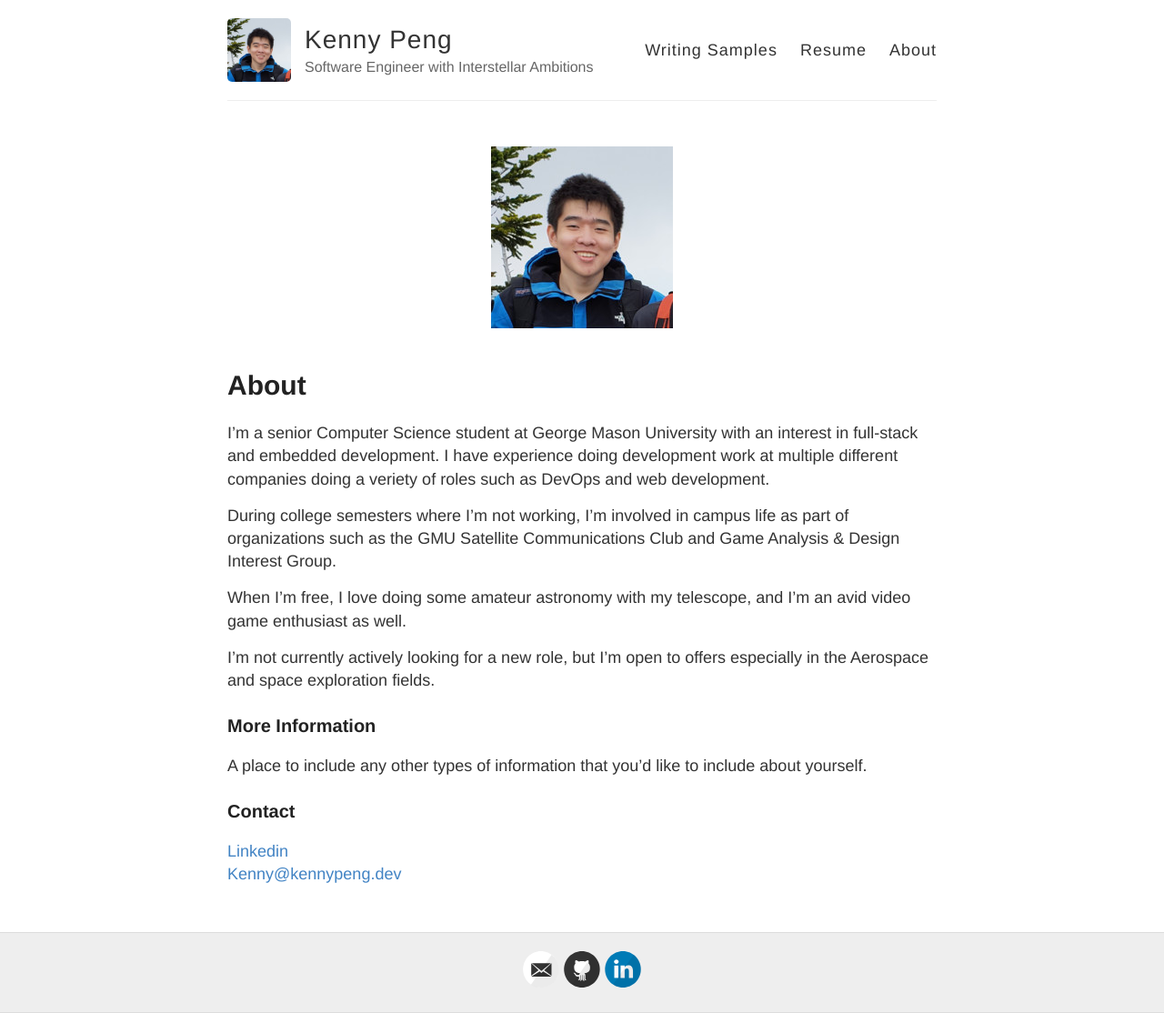
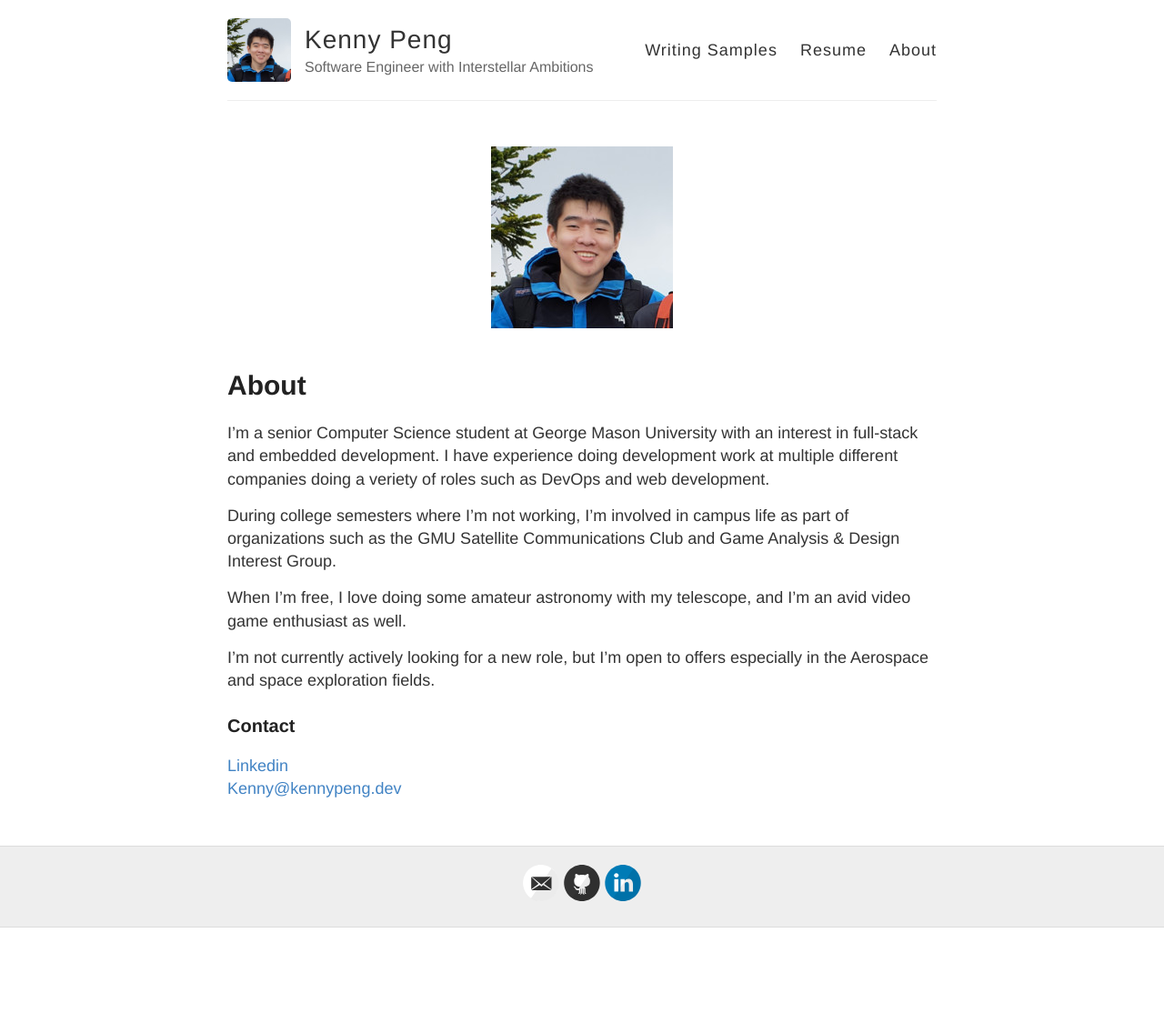
Before and after one commit to Kenny-Peng/Kenny-Peng.github.io, a Jekyll site: the page built from about.md, in a window 1280 px wide. Shown: the whole page at 91% size. Built offline with Jekyll 4.4.1, drawn with Linux system fonts in a browser that asks for light colours; after the commit the page ends 1020 px from its top, so only the background shows below that.

Commit message:
remove extra stuff from about page

```diff
--- a/about.md
+++ b/about.md
@@ -15,9 +15,6 @@
 
 I'm not currently actively looking for a new role, but I'm open to offers especially in the Aerospace and space exploration fields.
 
-### More Information
-
-A place to include any other types of information that you'd like to include about yourself.
 
 ### Contact
 
```
